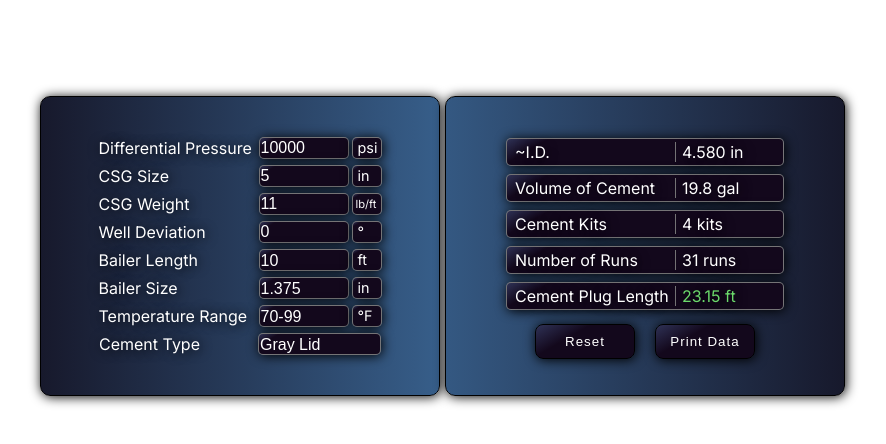
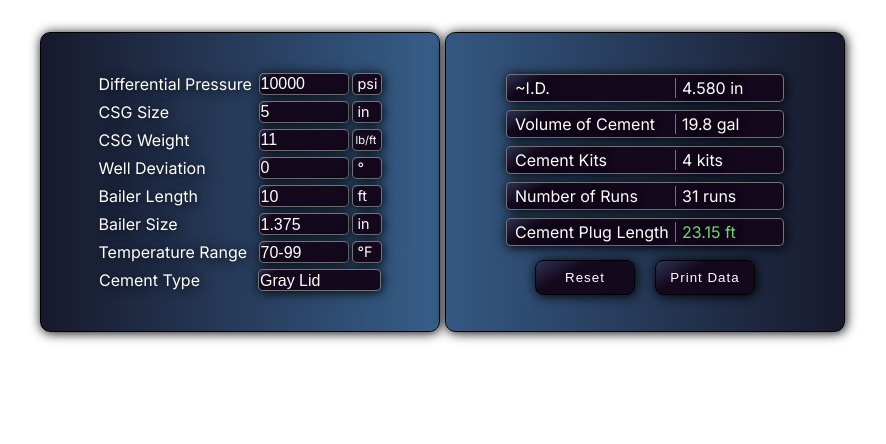
Before and after one commit to grant-thomas/neo-calculator, a Next.js app: page / in a window 1280 px wide. Shown: the top 444 px of the page, without its empty margins (200-1086 px from the left). Built offline with nearby package versions, Linux system fonts and the light colour scheme.

Commit message:
Adjusting css padding of main container from 6rem to 2rem.

```diff
--- a/styles/styles.module.css
+++ b/styles/styles.module.css
@@ -119,7 +119,7 @@
 	flex-direction: column;
 	justify-content: space-between;
 	align-items: center;
-	padding: 6rem;
+	padding: 2rem;
 	min-height: 100vh;
 	font-size: 1rem;
 }
```
